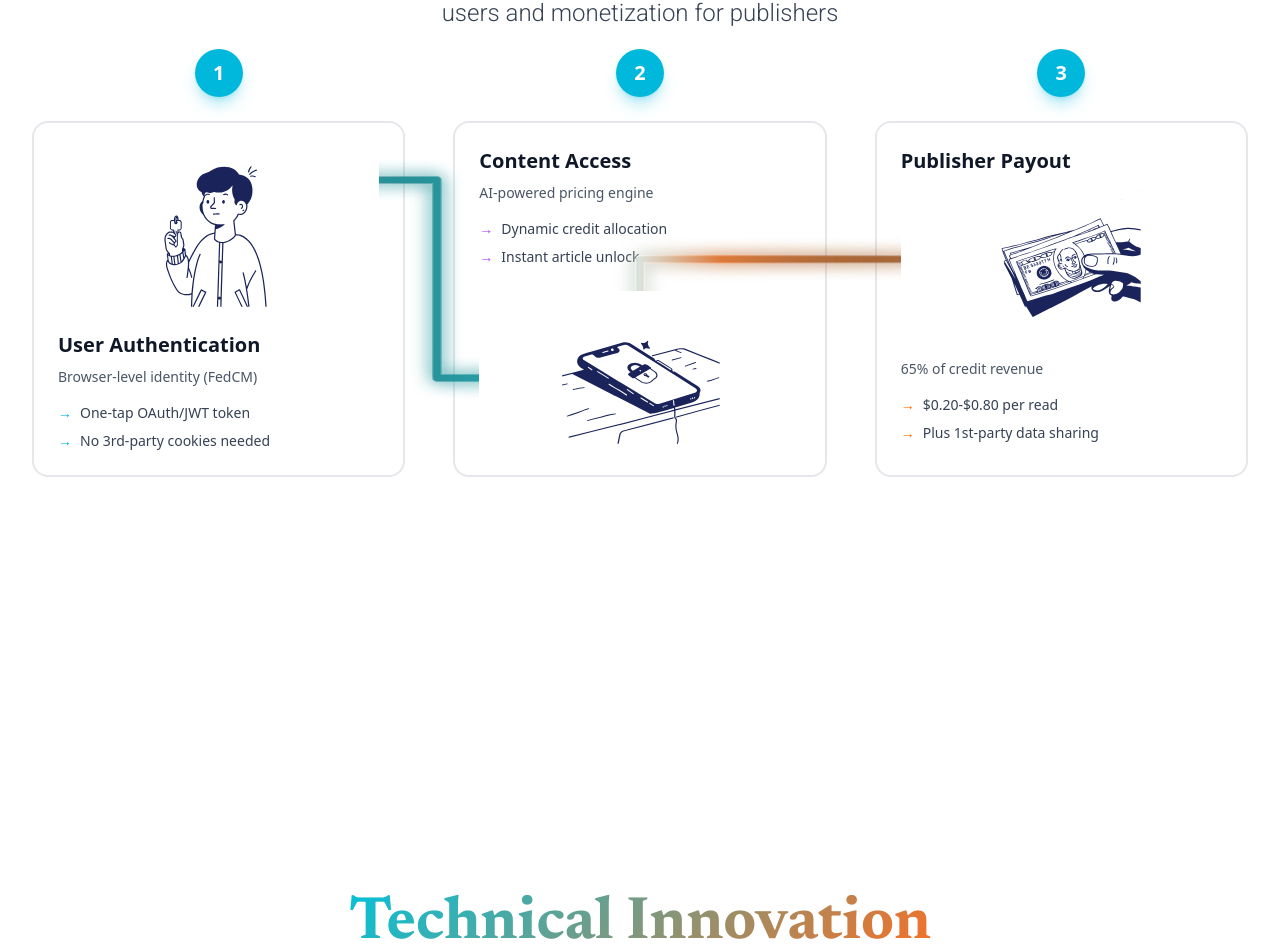
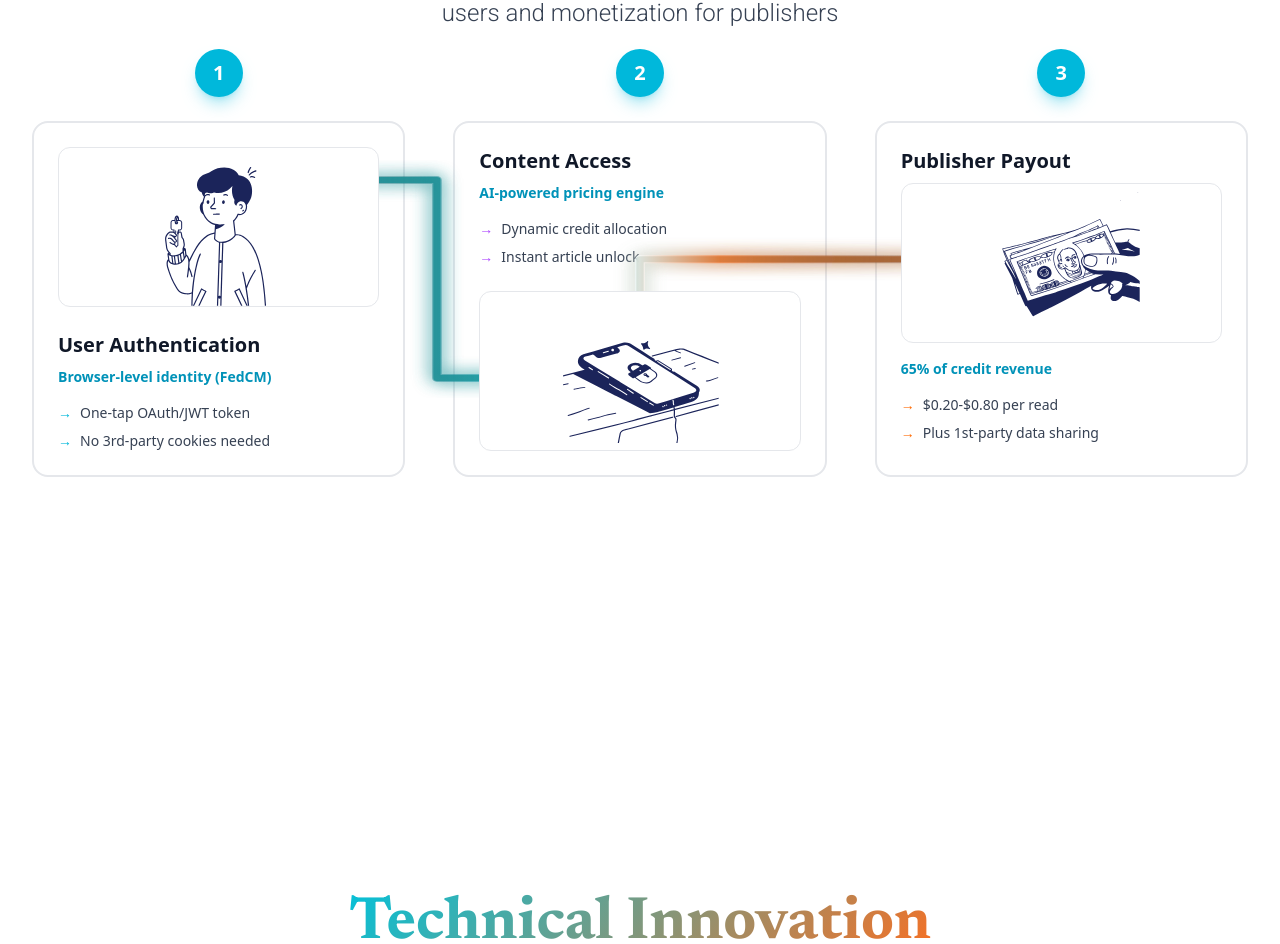
Before and after one commit to joshua-daniel-lee/factr-pitch, a Next.js app: page / in a window 1280 px wide. Shown: the part 4230-5174 px from the top of the page. Built offline with nearby package versions, Linux system fonts and the light colour scheme.

Commit message:
Update page.tsx

```diff
--- a/app/page.tsx
+++ b/app/page.tsx
@@ -612,7 +612,7 @@ export default function Home() {
               <div className="bg-white border-2 border-gray-200 rounded-2xl p-6 h-full hover:border-cyan-400 hover:shadow-xl transition-all duration-300 flex flex-col">
 
                 {/* Image - TOP */}
-                <div className="relative z-10 w-full h-40 rounded-xl overflow-hidden mb-6 bg-white">
+                <div className="relative z-10 w-full h-40 rounded-xl overflow-hidden mb-6 bg-white border border-gray-200">
                   <Image
                     src="/how-it-works/step-1-auth.svg"
                     alt="User Authentication with FedCM"
@@ -625,7 +625,7 @@ export default function Home() {
                 {/* Content */}
                 <div className="flex-1 flex flex-col">
                   <h3 className="text-xl font-bold text-gray-900 mb-2">User Authentication</h3>
-                  <p className="text-sm text-gray-600 mb-4">
+                  <p className="text-sm font-semibold text-cyan-600 mb-4">
                     Browser-level identity (FedCM)
                   </p>
                   <ul className="space-y-2 text-sm text-gray-700">
@@ -660,7 +660,7 @@ export default function Home() {
                 {/* Content */}
                 <div className="flex-1 flex flex-col mb-6">
                   <h3 className="text-xl font-bold text-gray-900 mb-2">Content Access</h3>
-                  <p className="text-sm text-gray-600 mb-4">
+                  <p className="text-sm font-semibold text-cyan-600 mb-4">
                     AI-powered pricing engine
                   </p>
                   <ul className="space-y-2 text-sm text-gray-700">
@@ -676,7 +676,7 @@ export default function Home() {
                 </div>
 
                 {/* Image - BOTTOM */}
-                <div className="relative z-10 w-full h-40 rounded-xl overflow-hidden bg-white">
+                <div className="relative z-10 w-full h-40 rounded-xl overflow-hidden bg-white border border-gray-200">
                   <Image
                     src="/how-it-works/step-2-access.svg"
                     alt="Content Access with AI-powered pricing"
@@ -707,7 +707,7 @@ export default function Home() {
                 <h3 className="text-xl font-bold text-gray-900 mb-2">Publisher Payout</h3>
 
                 {/* Image - MIDDLE */}
-                <div className="relative z-10 w-full h-40 rounded-xl overflow-hidden mb-4 bg-white">
+                <div className="relative z-10 w-full h-40 rounded-xl overflow-hidden mb-4 bg-white border border-gray-200">
                   <Image
                     src="/how-it-works/step-3-payout.svg"
                     alt="Publisher Payout with revenue sharing"
@@ -718,7 +718,7 @@ export default function Home() {
                 </div>
 
                 {/* Description */}
-                <p className="text-sm text-gray-600 mb-4">
+                <p className="text-sm font-semibold text-cyan-600 mb-4">
                   65% of credit revenue
                 </p>
 
```
